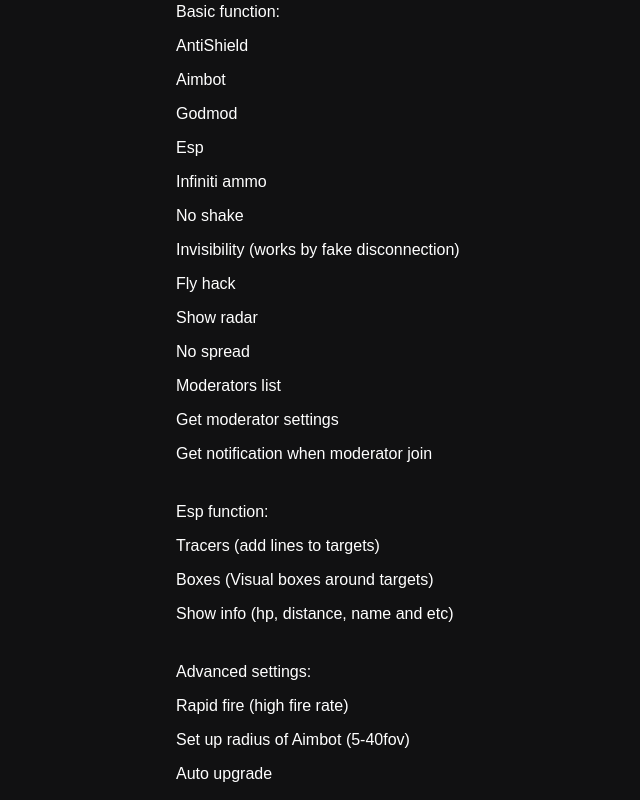
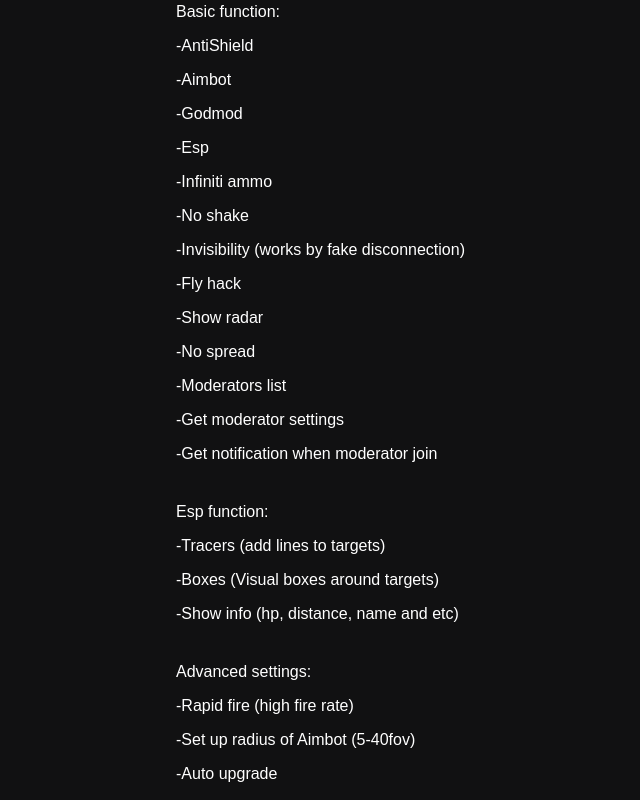
Before and after one commit to crystalx375/everhack.pro, a plain HTML site: page index.html in a window 1280 px wide. Shown: the part 1019-1819 px from the top of the page, without its empty margins (64-704 px from the left). Drawn offline with Linux system fonts and the light colour scheme.

Commit message:
Update index.html
text update

```diff
--- a/index.html
+++ b/index.html
@@ -180,31 +180,31 @@
     <h3>Here you will find the best cheat in the history of redmatch 2. All about the cheat below. ˚ʚ♡ɞ˚</h3>
     <div class="container-content">
       <p>Basic function:</p>
-      <p>AntiShield
-      <p>Aimbot
-      <p>Godmod
-      <p>Esp
-      <p>Infiniti ammo
-      <p>No shake
-      <p>Invisibility (works by fake disconnection)
-      <p>Fly hack
-	  <p>Show radar
-	  <p>No spread
-      <p>Moderators list
-	  <p>Get moderator settings
-	  <p>Get notification when moderator join</p>
+      <p>-AntiShield
+      <p>-Aimbot
+      <p>-Godmod
+      <p>-Esp
+      <p>-Infiniti ammo
+      <p>-No shake
+      <p>-Invisibility (works by fake disconnection)
+      <p>-Fly hack
+	  <p>-Show radar
+	  <p>-No spread
+      <p>-Moderators list
+	  <p>-Get moderator settings
+	  <p>-Get notification when moderator join</p>
     </div>
     <div class="container-content">
       <p>Esp function:</p>
-      <p>Tracers (add lines to targets)
-      <p>Boxes (Visual boxes around targets)
-      <p>Show info (hp, distance, name and etc)</p>
+      <p>-Tracers (add lines to targets)
+      <p>-Boxes (Visual boxes around targets)
+      <p>-Show info (hp, distance, name and etc)</p>
     </div>
     <div class="container-content">
       <p>Advanced settings:</p>
-      <p>Rapid fire (high fire rate)
-	  <p>Set up radius of Aimbot (5-40fov)
-	  <p>Auto upgrade</p>
+      <p>-Rapid fire (high fire rate)
+	  <p>-Set up radius of Aimbot (5-40fov)
+	  <p>-Auto upgrade</p>
 	<div>
 	<h2>Download cheat:<h2>
 
```
